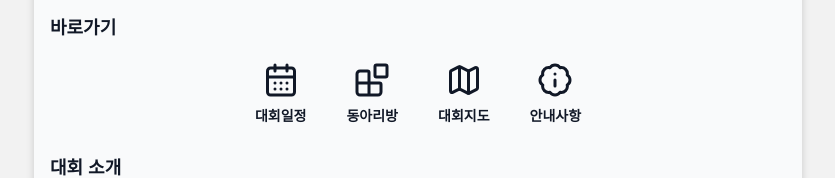
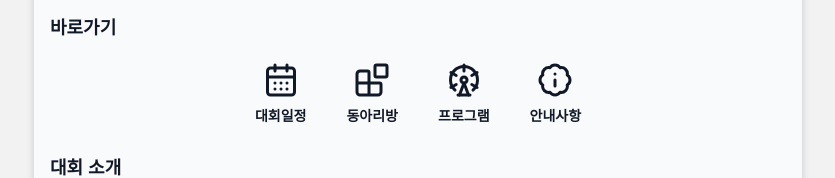
Before and after one commit to JunhaDex/kysa25-mate-renew, a Vue app: page / in a window 1280 px wide. Shown: the part 490-668 px from the top of the page, without its empty margins (222-1057 px from the left). Built offline with nearby package versions, Linux system fonts and the light colour scheme; no server answers; a web font is replaced by a local one.

Commit message:
change icon

```diff
--- a/src/pages/Home.vue
+++ b/src/pages/Home.vue
@@ -29,10 +29,13 @@
             <span class="text-sm font-semibold text-nowrap">동아리방</span>
           </div>
         </router-link>
-        <a href="#">
+        <a
+          href="https://early-ton-133.notion.site/2025-KYSA-24cd9c5d4423801a90c8cea1d08d5393?source=copy_link"
+          target="_blank"
+        >
           <div class="tray-item" @click="scrollToMap">
-            <Map :size="36" />
-            <span class="text-sm font-semibold text-nowrap">대회지도</span>
+            <FerrisWheel :size="36" />
+            <span class="text-sm font-semibold text-nowrap">프로그램</span>
           </div>
         </a>
         <a href="https://linktr.ee/hminje" target="_blank">
@@ -178,7 +181,7 @@
 import Header from '@/components/layouts/Header.vue'
 import Footer from '@/components/layouts/Footer.vue'
 import { computed, ref } from 'vue'
-import { CalendarDays, Blocks, BadgeInfo, Map, MousePointerClick } from 'lucide-vue-next'
+import { CalendarDays, Blocks, BadgeInfo, MousePointerClick, FerrisWheel } from 'lucide-vue-next'
 import dayjs from 'dayjs'
 import scheduleData from '@/assets/statics/schedule.json'
 import WelcomeDrop from '@/components/display/WelcomeDrop.vue'
```
